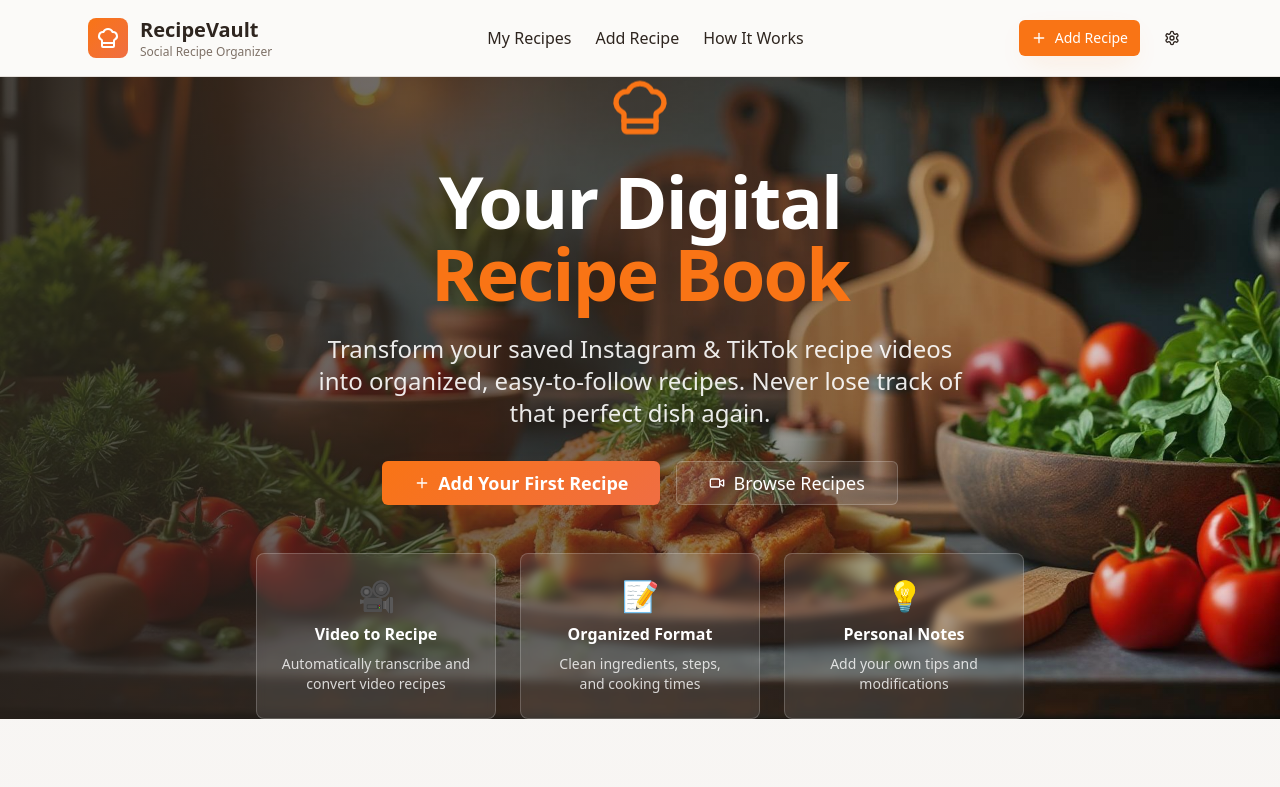
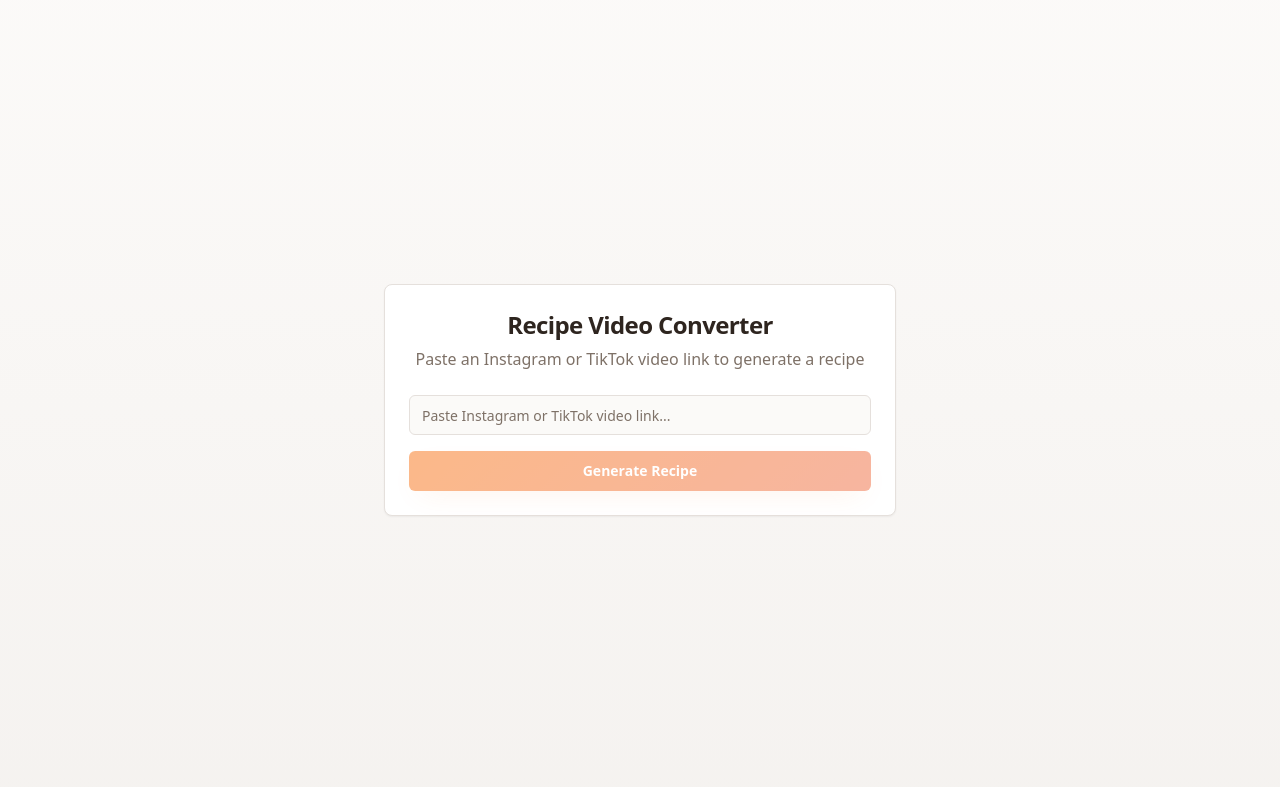
Before and after one commit to kickikuang-eng/kickisfood, a React (Vite) app: page / in a window 1280 px wide. Shown: the top 787 px of the page. Built offline with nearby package versions, Linux system fonts and the light colour scheme.

Commit message:
Simplify landing page input
Add a single input field for pasting video links and a "Generate" button to simplify the landing page.

```diff
--- /dev/null
+++ b/src/components/VideoLinkInput.tsx
@@ -0,0 +1,47 @@
+import { useState } from "react";
+import { Button } from "@/components/ui/button";
+import { Input } from "@/components/ui/input";
+import { Card, CardContent, CardHeader, CardTitle } from "@/components/ui/card";
+
+export const VideoLinkInput = () => {
+  const [videoLink, setVideoLink] = useState("");
+
+  const handleGenerate = () => {
+    if (!videoLink.trim()) return;
+
+    // TODO: Implement video processing logic
+    console.log("Processing video:", videoLink);
+  };
+
+  return (
+    <div className="min-h-screen flex items-center justify-center bg-gradient-subtle p-4">
+      <Card className="w-full max-w-lg">
+        <CardHeader className="text-center">
+          <CardTitle className="text-2xl font-bold text-foreground">
+            Recipe Video Converter
+          </CardTitle>
+          <p className="text-muted-foreground">
+            Paste an Instagram or TikTok video link to generate a recipe
+          </p>
+        </CardHeader>
+        <CardContent className="space-y-4">
+          <Input
+            type="url"
+            placeholder="Paste Instagram or TikTok video link..."
+            value={videoLink}
+            onChange={(e) => setVideoLink(e.target.value)}
+            className="w-full"
+          />
+          <Button
+            onClick={handleGenerate}
+            className="w-full"
+            variant="hero"
+            disabled={!videoLink.trim()}
+          >
+            Generate Recipe
+          </Button>
+        </CardContent>
+      </Card>
+    </div>
+  );
+};
--- a/src/pages/Index.tsx
+++ b/src/pages/Index.tsx
@@ -1,15 +1,7 @@
-import { Header } from "@/components/Header";
-import { Hero } from "@/components/Hero";
-import { RecipeGrid } from "@/components/RecipeGrid";
+import { VideoLinkInput } from "@/components/VideoLinkInput";
 
 const Index = () => {
-  return (
-    <div className="min-h-screen bg-gradient-subtle">
-      <Header />
-      <Hero />
-      <RecipeGrid />
-    </div>
-  );
+  return <VideoLinkInput />;
 };
 
 export default Index;
```
